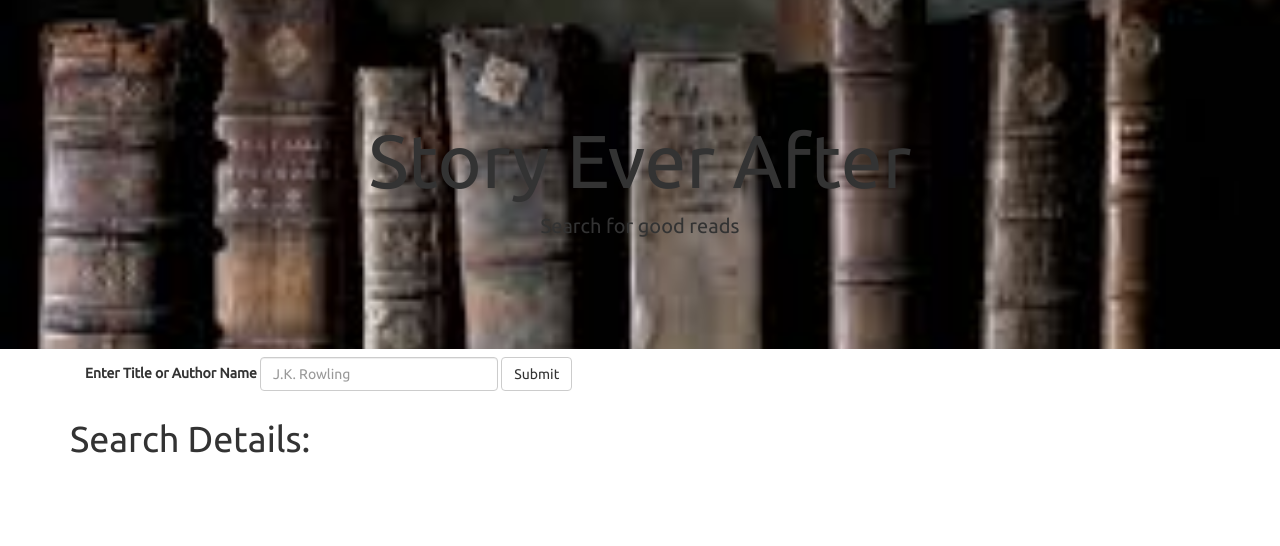
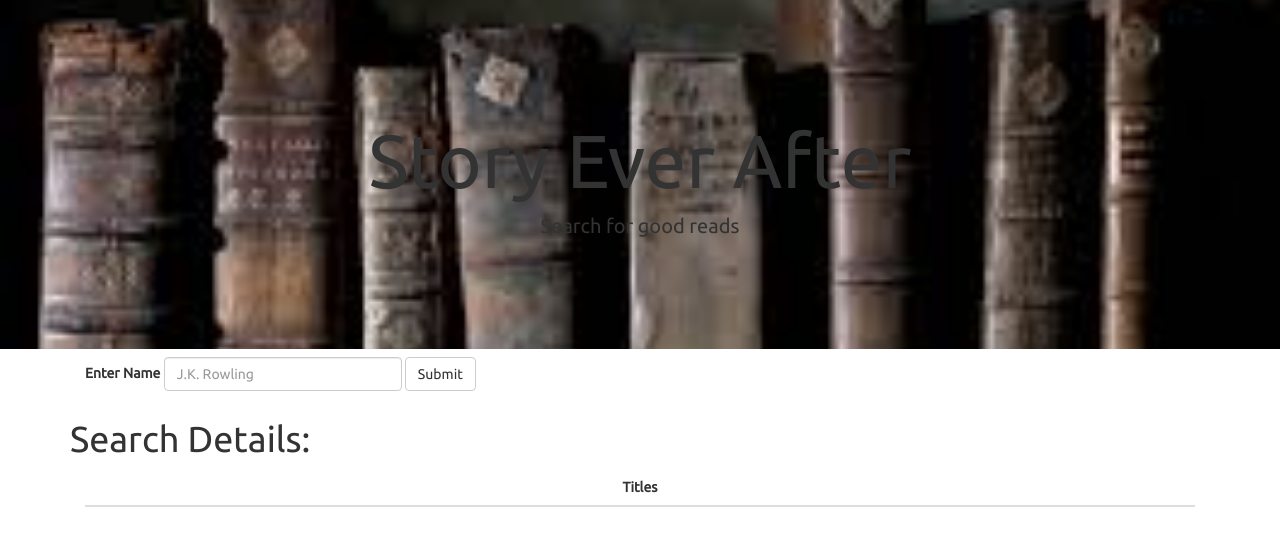
Before and after one commit to floriecole/Final_Project, a Flask app: page / in a window 1280 px wide. Shown: the part 83-629 px from the top of the page. Run offline with Flask 2, Linux system fonts and the light colour scheme; lists and menus that the app fills with data are empty; parts of the project's set-up code (start-up, migrations or seed data) failed here and were passed over; some libraries are stand-ins or nearby versions.

Commit message:
next upload

```diff
--- a/app.py
+++ b/app.py
@@ -58,7 +58,7 @@ def index():
 
 @app.route("/api/booksearch/<title>", methods=['GET'] )
 def booksearch(title):
-    """Return book(s) based on title search. Limit to top 10."""
+    """Return book(s) based on title search"""
 
     sel=[isbn_data.ISBN,
         isbn_data.bookTitle,
--- a/static/js/app.js
+++ b/static/js/app.js
@@ -1,7 +1,6 @@
 //API CALL TO AUTHOR SEARCH
 
 // Select the submit button
-function displayData(){
 
    var submit = d3.select("#submit");
 
@@ -19,32 +18,35 @@ function displayData(){
   // Get the value property of the input element
 
    var author = inputElement.property("value");
+   console.log(author)
 
 // var filteredData = people.filter(person => person.bloodType === inputValue);
 
 // Set the span tag in the h1 element to the text
   // that was entered in the form
 
-  d3.select("h1>span").text(author);
-//   d3.select(".summary").text(author);
-//   d3.select(".summary")
-//     .append("li").text(`Mean: ${mean}`)
-//     .append("li").text(`Median: ${median}`)
-//     .append("li").text(`Mode: ${mode}`)
-//     .append("li").text(`Variance: ${variance}`)
-//     .append("li").text(`Standard Deviation: ${standardDeviation}`);
+   d3.json(`api/authorsearch/${author}`).then(function(data){
 
-   d3.json(`api/authorsearch/${author}`).then(function(data){
-    console.log (data)
+    birthplace=data['birthplace']
+    gender=data['gender']
+    rating=data['rating']
+    books=data['books']
+
+    d3.select(".summary").text(author)
+      .append("li").text(birthplace)
+      .append("li").text(gender)
+
+      tbody = d3.select("tbody")
+        tbody.text("")
+        books.forEach(function(title){
+            new_tr = tbody.append("tr")
+            new_td = new_tr.append("td").text(title)
+
+
+        console.log (data)
 });
 
-// author='Amy Tan'
-// d3.json(`api/authorsearch/${author}`).then(function(data){
-//     console.log (data)
-// })
+
 
 })
-
-}
-
-displayData()
+});
--- a/templates/index.html
+++ b/templates/index.html
@@ -10,7 +10,7 @@
 
   <!-- Style -->
   <link rel="stylesheet" href="../static/css/style.css">
-
+  <script src="https://cdnjs.cloudflare.com/ajax/libs/d3/4.11.0/d3.js"></script>
   <script src="https://d3js.org/d3.v5.min.js"></script>
   <link rel="stylesheet" href="https://maxcdn.bootstrapcdn.com/bootswatch/3.3.7/superhero/bootstrap.min.css">
 </head>
@@ -36,7 +36,7 @@
       <div class="col-md-12">
         <form class="navbar-form navbar-left" role="search">
           <div class="form-group">
-            <label for="search-form">Enter Title or Author Name</label>
+            <label for="search-form">Enter Name</label>
             <input class="form-control" id="search-form-input" name="search-form" type="text"placeholder="J.K. Rowling">
           </div>
           <button id="submit" type="submit" class="btn btn-default">Submit</button>
@@ -46,16 +46,28 @@
     <div class="row">
       <div class="col-md-12">
         <h1>Search Details:
-        <!-- <ul class="summary"></ul> -->
-          <span></span>
+        <ul class="summary"></ul>
+          <!-- <span></span> -->
         </h1>
       </div>
     </div>
+    <div class="col-md-12">
+            <div id="table-area" class="table-responsive">
+              <table id="book-table" class="table table-striped">
+                <thead>
+                  <tr>
+                    <th class="table-head">Titles</th>
+                  </tr>
+                </thead>
+                <tbody id="titles"></tbody>
+              </table>
+            </div>
+          </div>
  </div>
 <!-- Bootstrap -->
 <!-- <script src="../static/js/bootstrap.min.js"></script> -->
-<script src="js/app.js"></script>
-<script src="https://cdnjs.cloudflare.com/ajax/libs/d3/4.11.0/d3.js"></script>
+<script src="/static/js/app.js"></script>
+
 </body>
-<!-- <script src="js/app.js"></script> -->
+
 </html>
```
